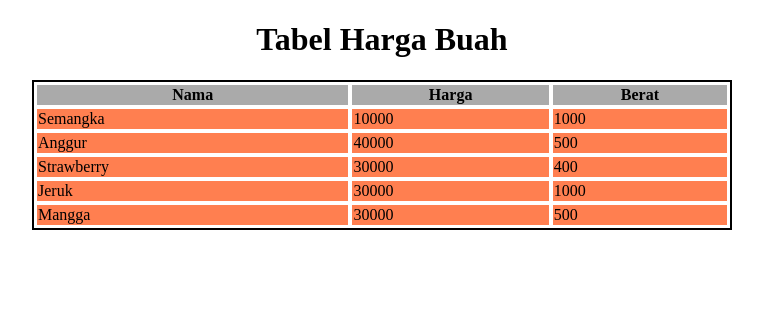
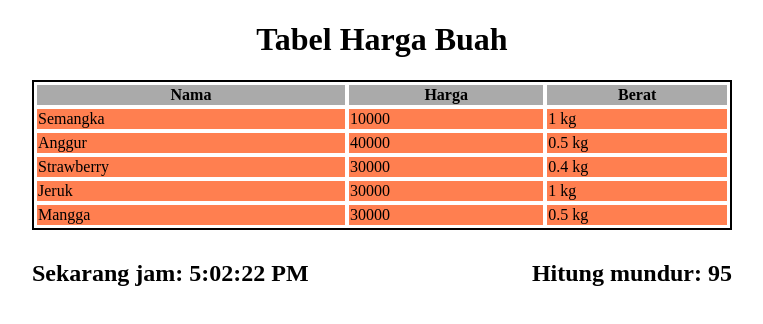
Before and after one commit to itsdaffa/sanbercode-reactjs-0720-week3, a React (Create React App) app: page / in a window 1280 px wide. Shown: the top 324 px of the page, without its empty margins (258-1021 px from the left). Built offline with nearby package versions, Linux system fonts and the light colour scheme.

Commit message:
Upload tugas Pekan 3, Hari ke-2

```diff
--- a/src/App.js
+++ b/src/App.js
@@ -3,12 +3,19 @@ import './App.css';
 import './tugas11/HargaBuah.css'
 import UserInfo from './UserInfo';
 import HargaBuah from './tugas11/HargaBuah';
+import Timer from './tugas12/Timer';
+import Clock from './tugas12/Clock'
 
 function App() {
   return (
-    <div className="App">
+    <div className="App" style={{width: 'fit-content', margin: 'auto'}}>
       {/* Tugas Hari Ke-1 */}
       <HargaBuah />
+      {/*Tugas Hari Ke-2 */}
+      <div style={{display: "flex", justifyContent: "space-between"}}>
+      <Clock />
+      <Timer />
+      </div>
     </div>
   );
 }
--- a/src/tugas11/HargaBuah.js
+++ b/src/tugas11/HargaBuah.js
@@ -21,9 +21,9 @@ class TableData extends React.Component {
     render() {
         return (
             <tr>
-                <td>{this.props.nama}</td>
-                <td>{this.props.harga}</td>
-                <td>{this.props.berat}</td>
+                <td>{this.props.data.nama}</td>
+                <td>{this.props.data.harga}</td>
+                <td>{this.props.data.berat/1000} kg</td>
             </tr>
         )
     }
@@ -46,7 +46,7 @@ class HargaBuah extends React.Component {
             <TableHeader />
             {dataHargaBuah.map(data => {
                return(
-                <TableData nama={data.nama} harga={data.harga} berat={data.berat}/>
+                <TableData data={data}/>
                )
             })}
             </table>
--- /dev/null
+++ b/src/tugas12/Clock.js
@@ -0,0 +1,34 @@
+import React from 'react';
+
+class Clock extends React.Component {
+    constructor(props) {
+        super(props)
+        this.state = {
+            time: new Date().toLocaleString()
+        }
+    }
+
+    componentDidMount() {
+        this.intervalID = setInterval(
+            () => this.maju(),
+            1000)
+    }
+
+    componentWillUnmount() {
+        clearInterval(this.intervalID)
+    }
+
+    maju() {
+        this.setState({
+            time: new Date().toLocaleTimeString()
+        })
+    }
+
+    render() {
+        return (
+            <h2>Sekarang jam: {this.state.time}</h2>
+        )
+    }
+}
+
+export default Clock;
--- /dev/null
+++ b/src/tugas12/Timer.js
@@ -0,0 +1,47 @@
+import React from 'react';
+
+
+class Timer extends React.Component {
+    constructor(props) {
+        super(props)
+        this.state = {
+            time: 100
+        }
+    }
+
+    componentDidMount() {
+        if (this.props.start !== undefined) {
+            this.setState({time: this.props.start})
+        }
+
+        this.timerID = setInterval (
+            () => this.tick(),
+            1000
+        )
+    }
+
+    componentWillUnmount() {
+        clearInterval(this.timerID)
+    }
+
+    tick() {
+        this.setState(
+            {time: this.state.time - 1}
+        )
+    }
+
+    render() {
+        return(
+            <>
+            {this.state.time >= 0 &&
+                    <h2>
+                        Hitung mundur: {this.state.time}
+                    </h2>
+            }
+            </>
+        )
+    }
+
+}
+
+export default Timer;
```
Also changed, not shown: src/App.css (line endings or trailing spaces).
